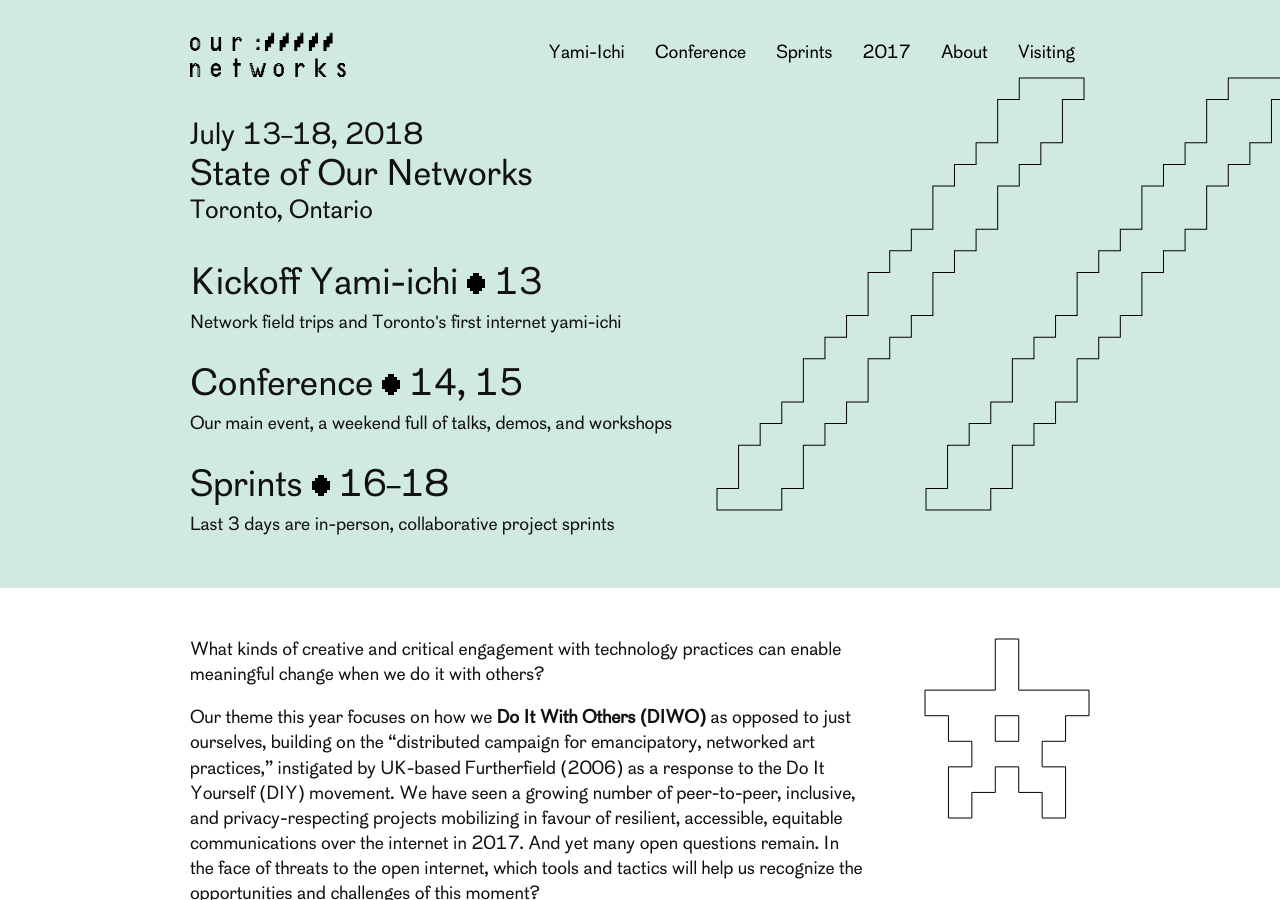
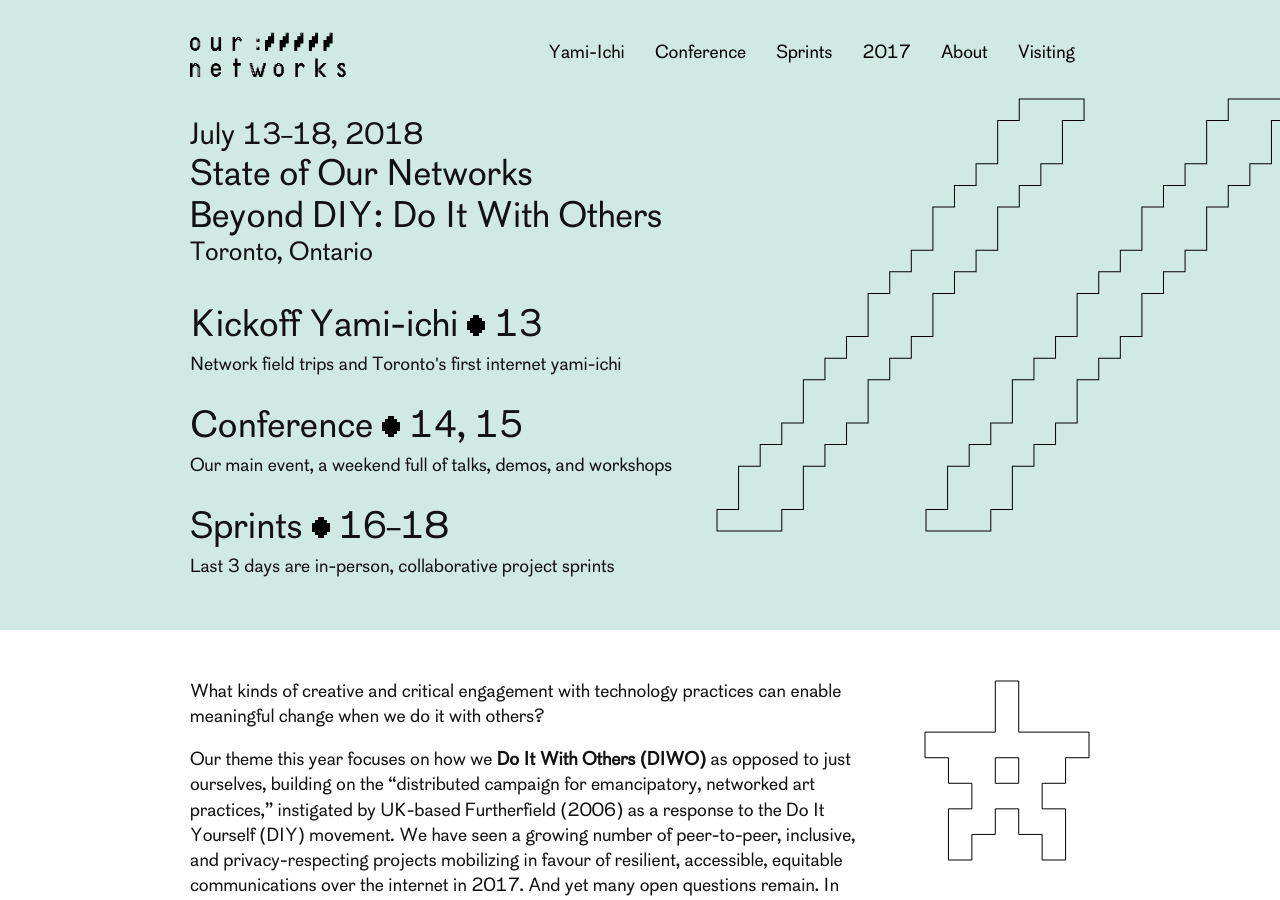
Before and after one commit to ournetworks/ournetworks.ca, a Jekyll site: the page built from index.md, in a window 1280 px wide and 900 px high. Built offline with Jekyll 4.4.1, drawn with Linux system fonts in a browser that asks for light colours.

Commit message:
add conf title

```diff
--- a/_includes/2018-hero.html
+++ b/_includes/2018-hero.html
@@ -3,6 +3,7 @@
   <header>
     <h2 style="margin-bottom: 0;">July 13–18, 2018</h2>
     <h1 style="margin-bottom: 0;">{{ site.title }}</h1>
+    <h1 style="margin-bottom: 0;">Beyond DIY: Do It With Others </h1>
     <h3 style="margin-bottom: 1.5em; margin-top: 0;">Toronto, Ontario</h3>
   </header>
   <!-- Event hero section -->
```
